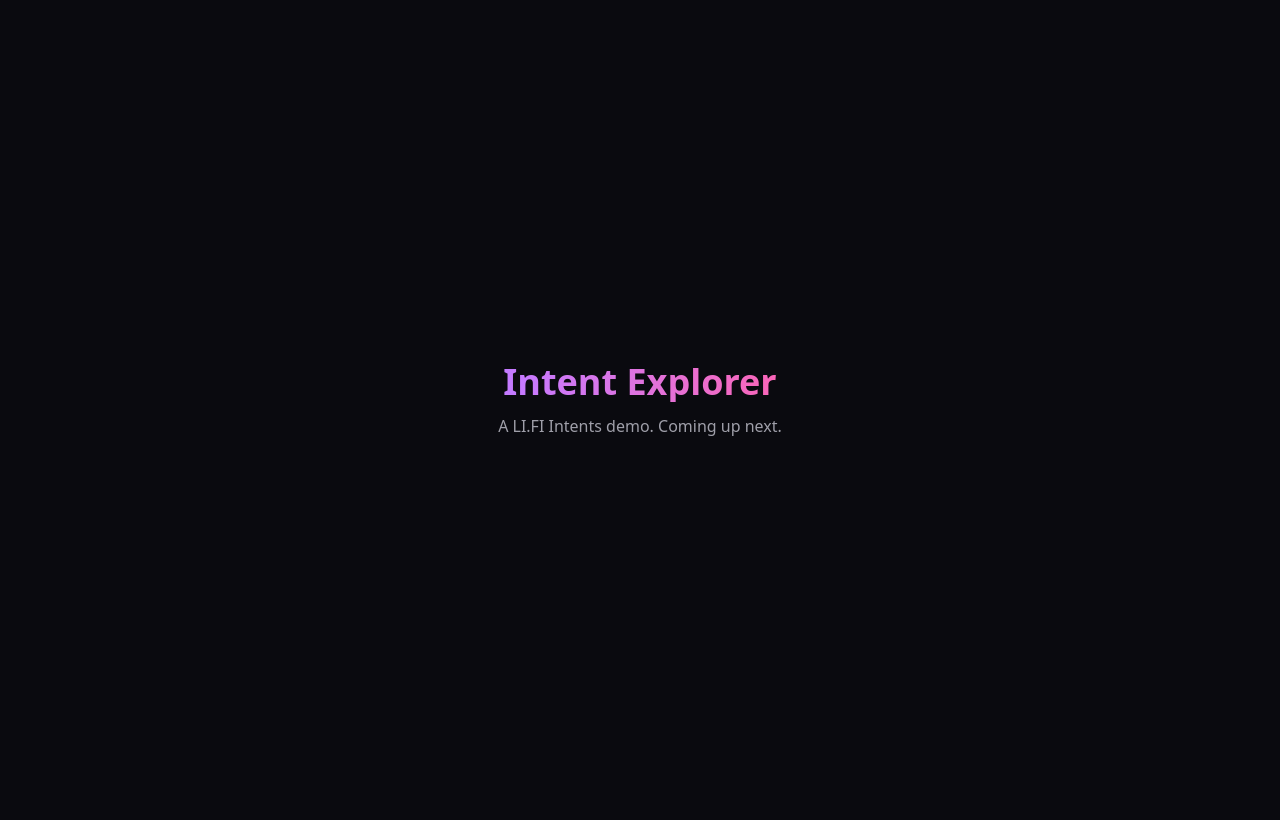
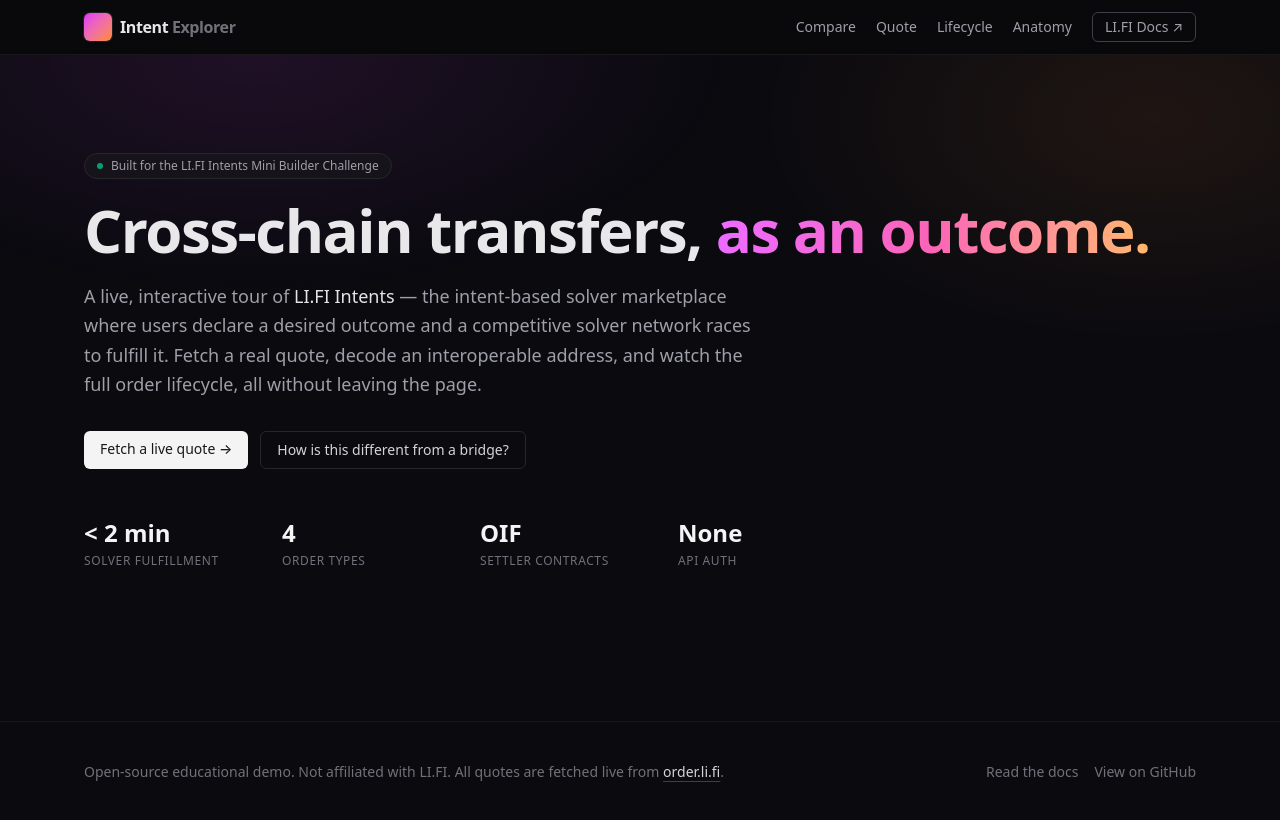
Before and after one commit to VincenImanuell/LIFI_INTENT, a React (Vite) app: page / in a window 1280 px wide. Built offline with nearby package versions, Linux system fonts and the light colour scheme.

Commit message:
Build base layout shell and Hero section

```diff
--- a/src/App.jsx
+++ b/src/App.jsx
@@ -1,14 +1,15 @@
+import Header from './components/Header'
+import Hero from './components/Hero'
+import Footer from './components/Footer'
+
 function App() {
   return (
-    <div className="min-h-screen flex items-center justify-center p-6">
-      <div className="text-center">
-        <h1 className="text-4xl font-semibold mb-3 bg-gradient-to-r from-purple-400 to-pink-400 bg-clip-text text-transparent">
-          Intent Explorer
-        </h1>
-        <p className="text-zinc-400">
-          A LI.FI Intents demo. Coming up next.
-        </p>
-      </div>
+    <div className="min-h-screen flex flex-col">
+      <Header />
+      <main className="flex-1">
+        <Hero />
+      </main>
+      <Footer />
     </div>
   )
 }
--- /dev/null
+++ b/src/components/Footer.jsx
@@ -0,0 +1,38 @@
+export default function Footer() {
+  return (
+    <footer className="border-t border-zinc-900 mt-10">
+      <div className="max-w-6xl mx-auto px-5 py-10 text-sm text-zinc-500 flex flex-col sm:flex-row gap-4 sm:items-center sm:justify-between">
+        <p>
+          Open-source educational demo. Not affiliated with LI.FI. All quotes are fetched live from{' '}
+          <a
+            className="text-zinc-300 hover:text-white underline underline-offset-4 decoration-zinc-700"
+            href="https://order.li.fi/docs"
+            target="_blank"
+            rel="noreferrer"
+          >
+            order.li.fi
+          </a>
+          .
+        </p>
+        <div className="flex items-center gap-4">
+          <a
+            className="hover:text-zinc-200 transition"
+            href="https://docs.li.fi/lifi-intents/introduction"
+            target="_blank"
+            rel="noreferrer"
+          >
+            Read the docs
+          </a>
+          <a
+            className="hover:text-zinc-200 transition"
+            href="https://github.com/VincenImanuell/LIFI_INTENT"
+            target="_blank"
+            rel="noreferrer"
+          >
+            View on GitHub
+          </a>
+        </div>
+      </div>
+    </footer>
+  )
+}
--- /dev/null
+++ b/src/components/Header.jsx
@@ -0,0 +1,28 @@
+export default function Header() {
+  return (
+    <header className="sticky top-0 z-40 backdrop-blur bg-zinc-950/70 border-b border-zinc-900">
+      <div className="max-w-6xl mx-auto px-5 py-3 flex items-center justify-between">
+        <a href="#top" className="flex items-center gap-2 group">
+          <span className="inline-block w-7 h-7 rounded-md bg-gradient-to-br from-fuchsia-500 to-orange-400 ring-1 ring-white/10" />
+          <span className="font-semibold tracking-tight">
+            Intent <span className="text-zinc-500">Explorer</span>
+          </span>
+        </a>
+        <nav className="hidden sm:flex items-center gap-5 text-sm text-zinc-400">
+          <a href="#compare" className="hover:text-zinc-100 transition">Compare</a>
+          <a href="#quote" className="hover:text-zinc-100 transition">Quote</a>
+          <a href="#lifecycle" className="hover:text-zinc-100 transition">Lifecycle</a>
+          <a href="#anatomy" className="hover:text-zinc-100 transition">Anatomy</a>
+          <a
+            href="https://docs.li.fi/lifi-intents/introduction"
+            target="_blank"
+            rel="noreferrer"
+            className="rounded-md border border-zinc-700 px-3 py-1 hover:border-zinc-500 hover:text-zinc-100 transition"
+          >
+            LI.FI Docs ↗
+          </a>
+        </nav>
+      </div>
+    </header>
+  )
+}
--- /dev/null
+++ b/src/components/Hero.jsx
@@ -0,0 +1,61 @@
+export default function Hero() {
+  return (
+    <section id="top" className="relative overflow-hidden">
+      <div
+        aria-hidden
+        className="pointer-events-none absolute inset-0 -z-10 opacity-60"
+        style={{
+          background:
+            'radial-gradient(800px 400px at 20% 0%, rgba(217,70,239,0.18), transparent 60%), radial-gradient(700px 400px at 90% 10%, rgba(251,146,60,0.15), transparent 60%)',
+        }}
+      />
+      <div className="max-w-6xl mx-auto px-5 pt-16 pb-20 sm:pt-24 sm:pb-28">
+        <div className="inline-flex items-center gap-2 rounded-full border border-zinc-800 bg-zinc-900/60 px-3 py-1 text-xs text-zinc-400">
+          <span className="inline-block w-1.5 h-1.5 rounded-full bg-emerald-400 animate-pulse" />
+          Built for the LI.FI Intents Mini Builder Challenge
+        </div>
+        <h1 className="mt-5 text-4xl sm:text-6xl font-semibold tracking-tight leading-[1.05]">
+          Cross-chain transfers,{' '}
+          <span className="bg-gradient-to-r from-fuchsia-400 via-pink-400 to-orange-300 bg-clip-text text-transparent">
+            as an outcome.
+          </span>
+        </h1>
+        <p className="mt-5 max-w-2xl text-zinc-400 text-lg leading-relaxed">
+          A live, interactive tour of <span className="text-zinc-200">LI.FI Intents</span> — the
+          intent-based solver marketplace where users declare a desired outcome and a competitive
+          solver network races to fulfill it. Fetch a real quote, decode an interoperable address,
+          and watch the full order lifecycle, all without leaving the page.
+        </p>
+        <div className="mt-8 flex flex-wrap gap-3">
+          <a
+            href="#quote"
+            className="rounded-md bg-zinc-100 text-zinc-900 px-4 py-2 text-sm font-medium hover:bg-white transition"
+          >
+            Fetch a live quote →
+          </a>
+          <a
+            href="#compare"
+            className="rounded-md border border-zinc-800 px-4 py-2 text-sm text-zinc-300 hover:border-zinc-600 hover:text-zinc-100 transition"
+          >
+            How is this different from a bridge?
+          </a>
+        </div>
+        <dl className="mt-12 grid grid-cols-2 sm:grid-cols-4 gap-6 max-w-3xl">
+          <Stat label="Solver fulfillment" value="< 2 min" />
+          <Stat label="Order types" value="4" />
+          <Stat label="Settler contracts" value="OIF" />
+          <Stat label="API auth" value="None" />
+        </dl>
+      </div>
+    </section>
+  )
+}
+
+function Stat({ label, value }) {
+  return (
+    <div>
+      <div className="text-2xl font-semibold text-zinc-100">{value}</div>
+      <div className="text-xs uppercase tracking-wider text-zinc-500 mt-1">{label}</div>
+    </div>
+  )
+}
--- /dev/null
+++ b/src/components/Section.jsx
@@ -0,0 +1,18 @@
+export default function Section({ id, eyebrow, title, lede, children, className = '' }) {
+  return (
+    <section id={id} className={`max-w-6xl mx-auto px-5 py-16 sm:py-24 ${className}`}>
+      {eyebrow && (
+        <div className="text-xs uppercase tracking-[0.18em] text-fuchsia-300/80 mb-3">
+          {eyebrow}
+        </div>
+      )}
+      {title && (
+        <h2 className="text-3xl sm:text-4xl font-semibold tracking-tight">{title}</h2>
+      )}
+      {lede && (
+        <p className="mt-4 max-w-3xl text-zinc-400 text-lg leading-relaxed">{lede}</p>
+      )}
+      <div className={title || lede ? 'mt-10' : ''}>{children}</div>
+    </section>
+  )
+}
```
